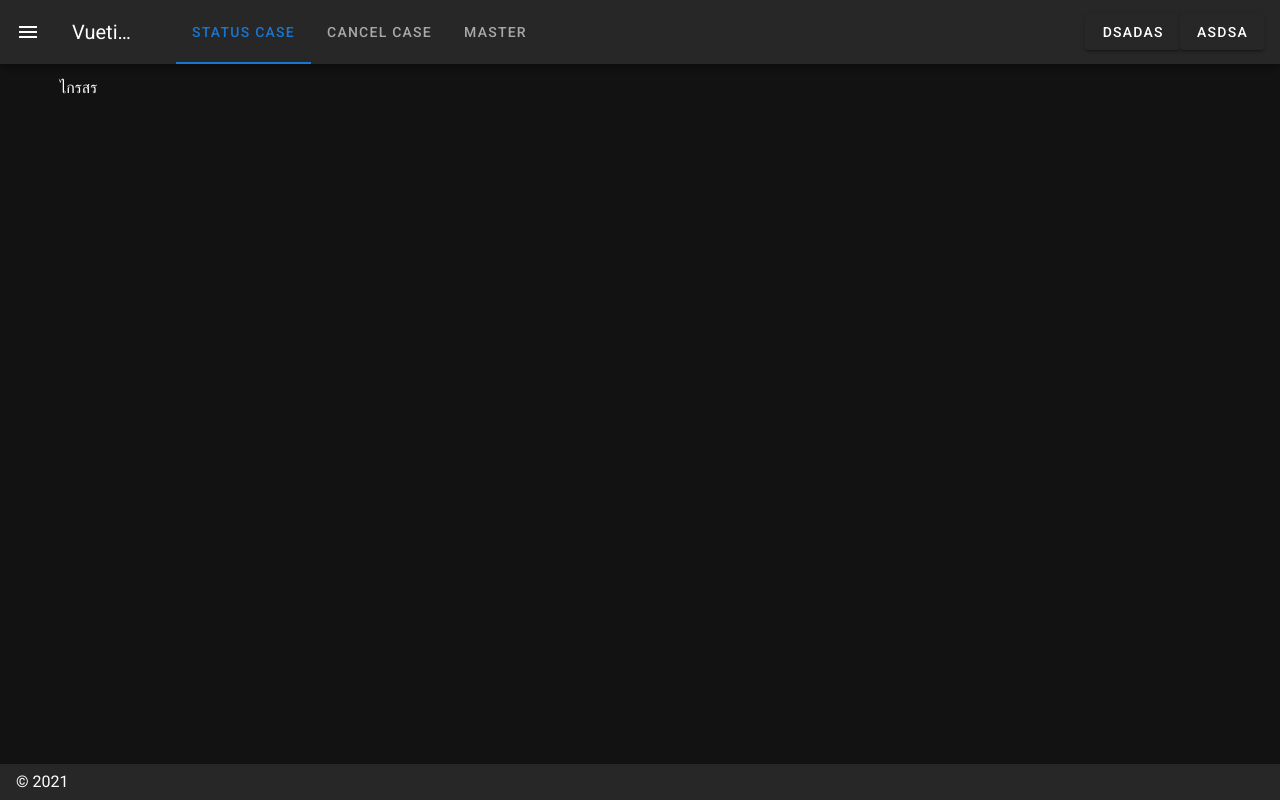
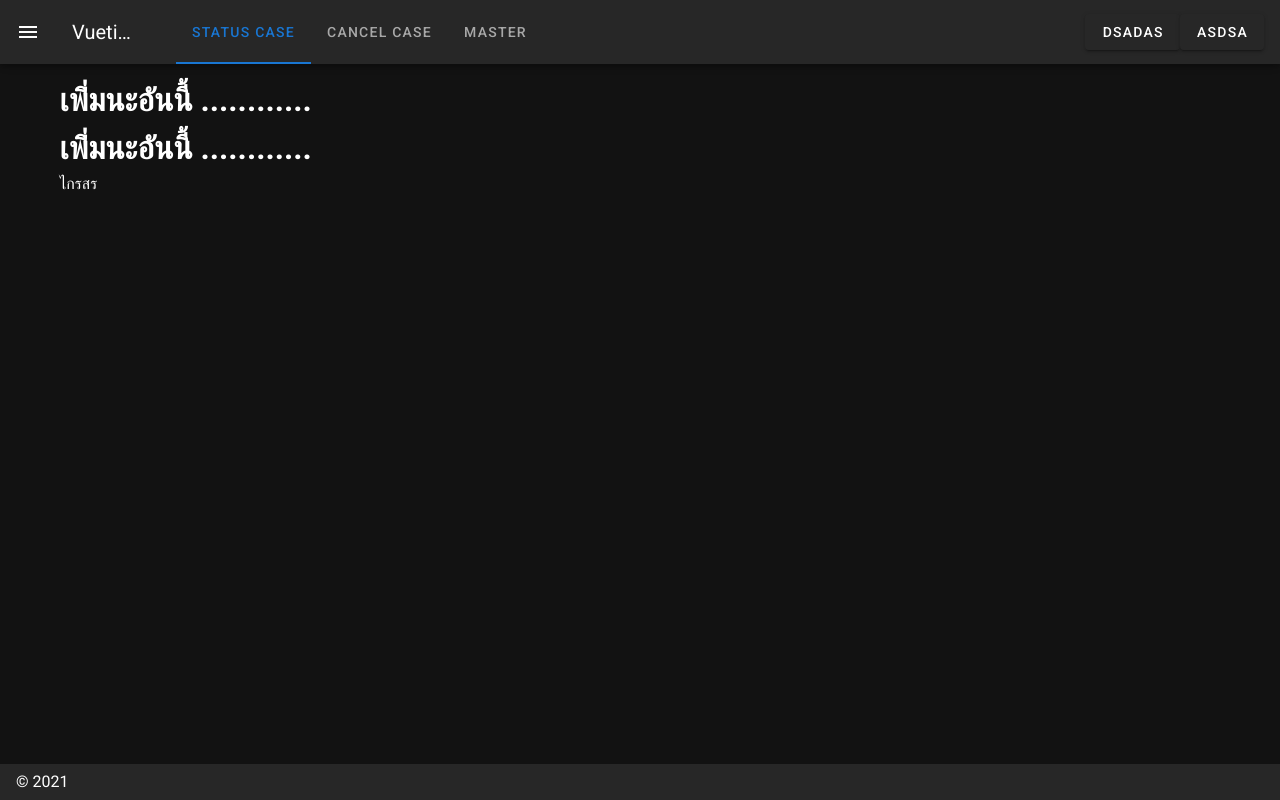
Before and after one commit to wizard2542/repair-it-support, a Nuxt app: page /cancel-case-page in a window 1280 px wide. Built offline with nearby package versions, Linux system fonts and the light colour scheme.

Commit message:
Update cancel-case-page.vue

```diff
--- a/pages/cancel-case-page.vue
+++ b/pages/cancel-case-page.vue
@@ -1,5 +1,8 @@
 <template><div>
-ไกรสร
+    <h1> เพิ่่มนะอันนี้ ............</h1>
+    <h1> เพิ่่มนะอันนี้ ............</h1>
+    ไกรสร
+
 </div>
 
 </template>
```
